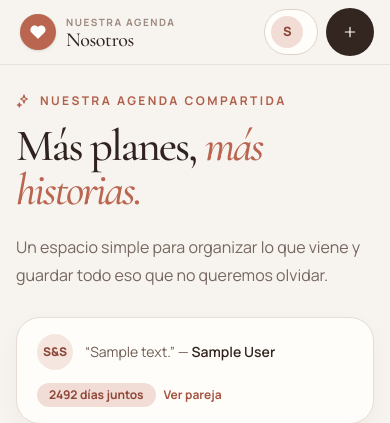
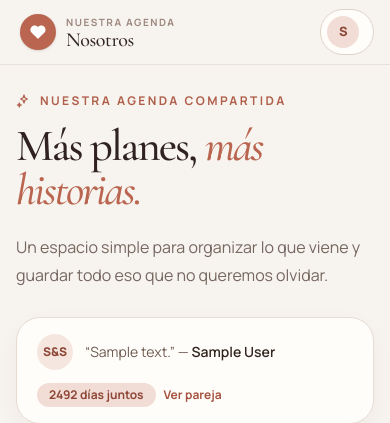
Before and after one commit to orquera10/app_pareja, a Django app: page / in a window 390 px wide. Shown: the top 423 px of the page. Run offline with Django 5.2, Linux system fonts and the light colour scheme; a user stored in the database is signed in; tables that the repository leaves empty hold one stand-in row (values such as "Sample post"); some libraries are stand-ins or nearby versions.

Commit message:
Hide duplicate top + button on mobile header

```diff
--- a/templates/agenda/index.html
+++ b/templates/agenda/index.html
@@ -48,7 +48,7 @@
             <span id="header-user-initial" class="user-avatar-dot">N</span>
             <span id="header-user-name" class="hidden sm:inline">Cuenta</span>
           </button>
-          <button id="top-new-plan-btn" class="flex min-h-12 min-w-12 items-center justify-center gap-2 rounded-full bg-[#332621] px-3 text-sm font-bold text-white transition active:scale-95 sm:px-4 sm:hover:-translate-y-0.5 sm:hover:bg-[#493630]" type="button" aria-label="Crear un nuevo plan">
+          <button id="top-new-plan-btn" class="hidden min-h-12 min-w-12 items-center justify-center gap-2 rounded-full bg-[#332621] px-3 text-sm font-bold text-white transition active:scale-95 sm:flex sm:px-4 sm:hover:-translate-y-0.5 sm:hover:bg-[#493630]" type="button" aria-label="Crear un nuevo plan">
             <svg aria-hidden="true" class="h-4 w-4" fill="none" viewBox="0 0 24 24" stroke="currentColor" stroke-width="1.8" stroke-linecap="round" stroke-linejoin="round">
               <path d="M12 5v14M5 12h14"></path>
             </svg>
```
